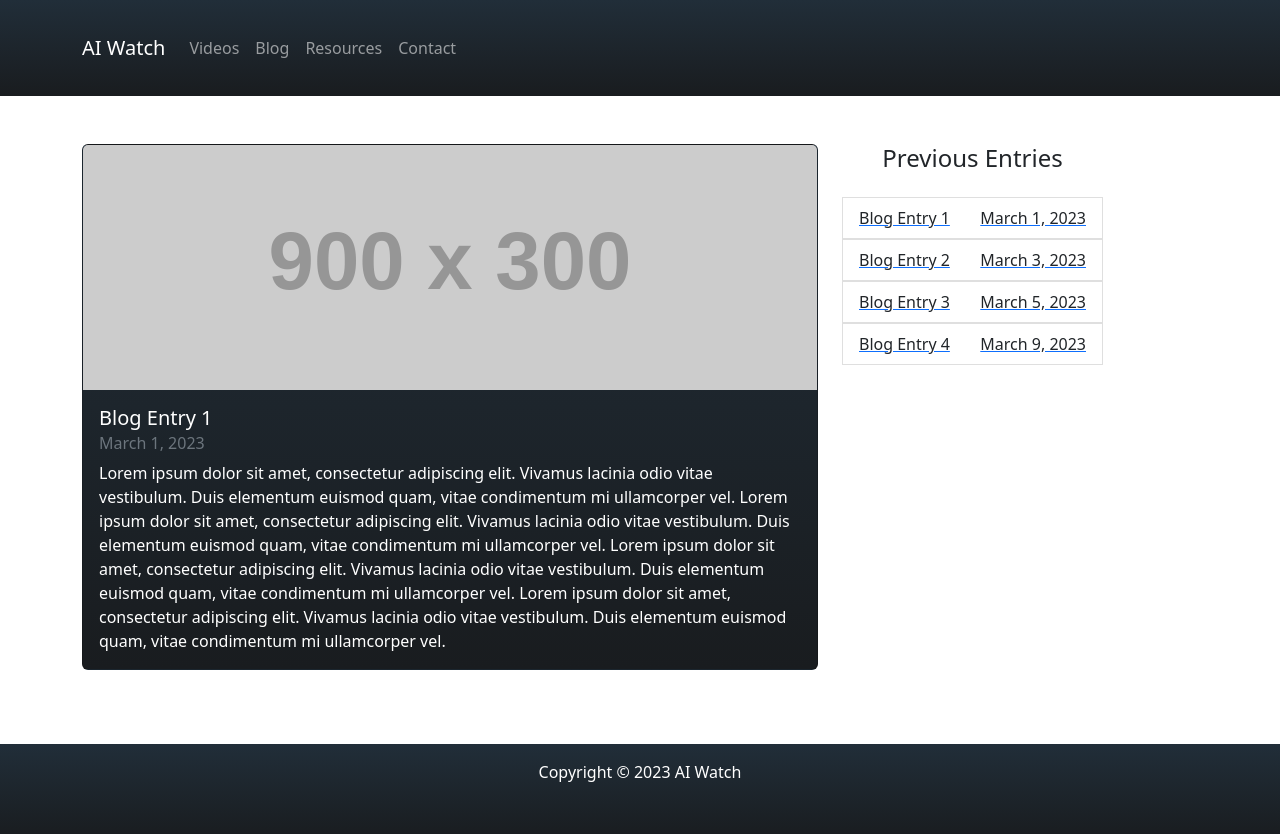
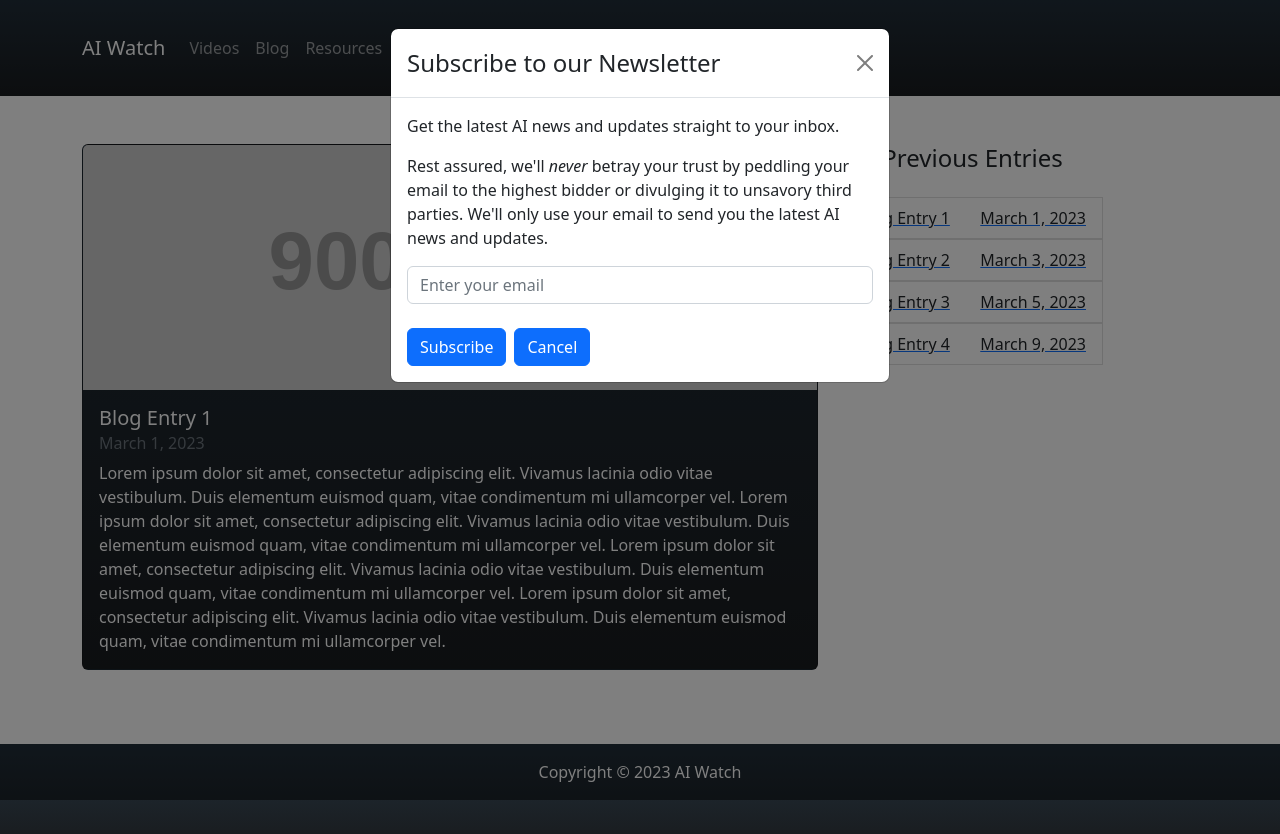
Before and after one commit to dstock3/aiwatch, a React (Create React App) app: page /blog/1 in a window 1280 px wide. Shown: the top 834 px of the page. Built offline with nearby package versions, Linux system fonts and the light colour scheme.

Commit message:
created Update modal

```diff
--- /dev/null
+++ b/src/components/modal/Updates.js
@@ -0,0 +1,40 @@
+import React, { useState } from 'react';
+import { Modal, Button, Form } from 'react-bootstrap';
+
+const Update = () => {
+  const [show, setShow] = useState(true);
+  const handleClose = () => setShow(false);
+  const handleShow = () => setShow(true);
+
+  const handleSubscribe = (event) => {
+    event.preventDefault();
+    // Send newsletter subscription request to server
+    console.log('Subscribed to newsletter');
+    handleClose();
+  };
+
+  return (
+    <>
+      <Modal show={show} onHide={handleClose}>
+        <Modal.Header closeButton>
+          <Modal.Title>Subscribe to our Newsletter</Modal.Title>
+        </Modal.Header>
+        <Modal.Body>
+          <p>Get the latest AI news and updates straight to your inbox.</p>
+          <p>Rest assured, we'll <i>never</i> betray your trust by peddling your email to the highest bidder or divulging it to unsavory third parties. We'll only use your email to send you the latest AI news and updates.</p>
+          <Form onSubmit={handleSubscribe}>
+            <Form.Group controlId="newsletterForm.Email">
+              <Form.Control type="email" placeholder="Enter your email" />
+            </Form.Group>
+            <Button variant="primary" type="submit" className="mt-4">
+              Subscribe
+            </Button>
+            <Button className="mt-4 ms-2">Cancel</Button>
+          </Form>
+        </Modal.Body>
+      </Modal>
+    </>
+  );
+};
+
+export default Update;
--- a/src/components/pages/Blog.js
+++ b/src/components/pages/Blog.js
@@ -1,12 +1,14 @@
-import React from 'react';
+import React, { useState } from 'react';
 import { Container, Row, Col, Card } from 'react-bootstrap';
 import BlogList from '../sections/BlogList';
 import { Helmet } from 'react-helmet';
 import blogs from '../../data/blogs';
 import { useParams } from 'react-router-dom';
+import Update from '../modal/Updates';
 
 const Blog = () => {
   const { blogId } = useParams();
+  const [showModal, setShowModal] = useState(false);
 
   let blog
   if (blogId === undefined) {
@@ -67,6 +69,7 @@ const Blog = () => {
             <BlogList blogs={blogs} />
           </Row>
         </Container>
+        <Update show={showModal} onHide={() => setShowModal(false)} />
       </>
     );
   }
```
